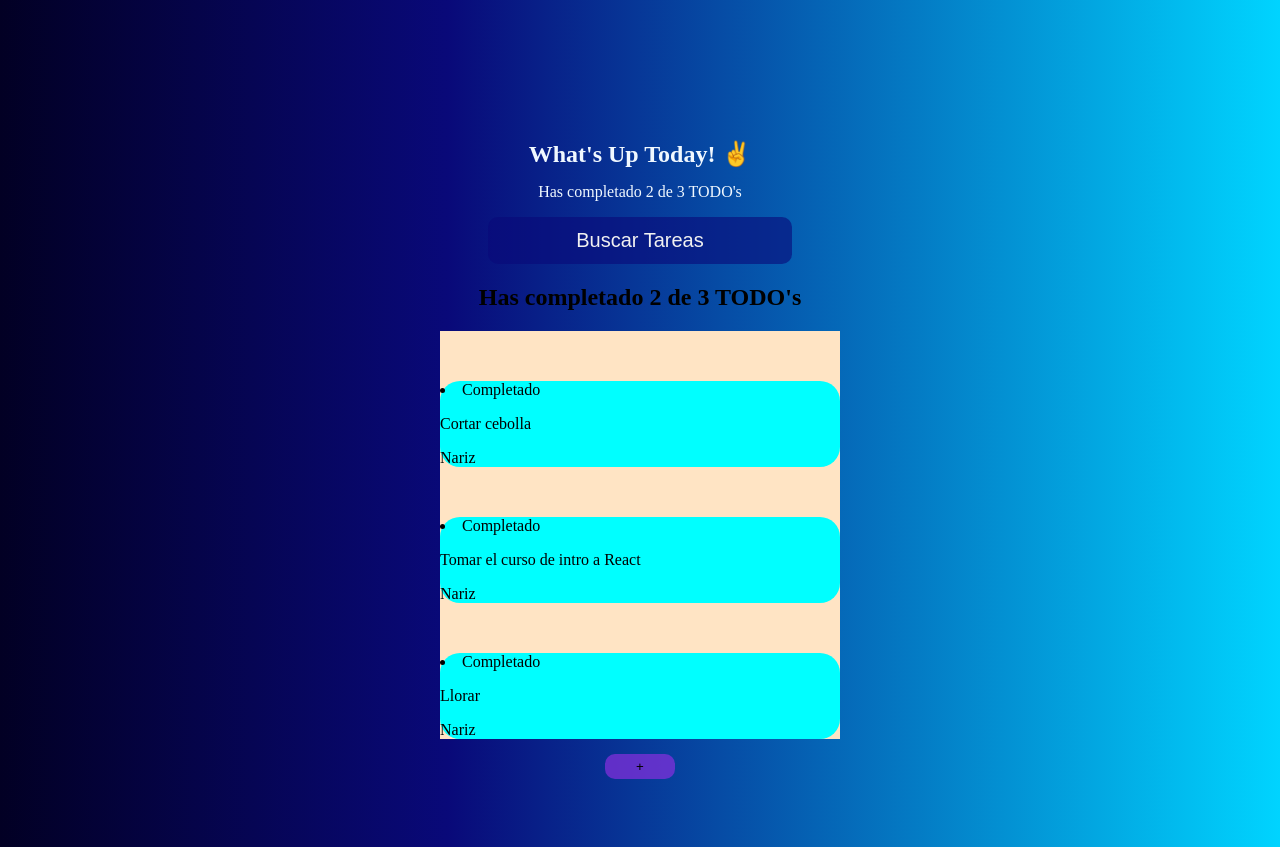
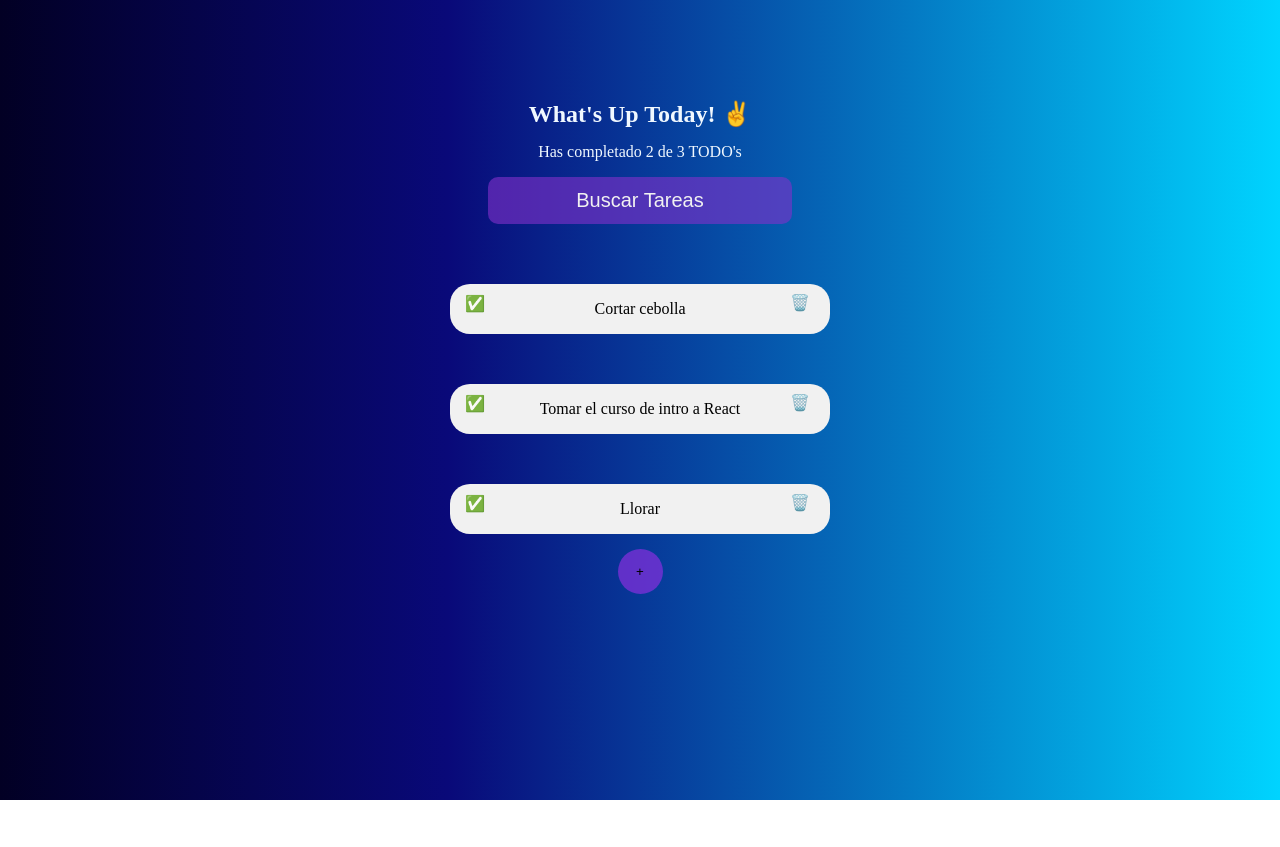
Before and after one commit to antuansabe/ToDo, a React (Create React App) app: page / in a window 1280 px wide. After the commit the page ends 800 px from the top, so only its background shows below. Built offline with nearby package versions, Linux system fonts and the light colour scheme.

Commit message:
styled(items/list) finish style detalis

```diff
--- a/src/App.js
+++ b/src/App.js
@@ -20,11 +20,15 @@ function App() {
   <>
     <TodoCounter />
 
-    <TodoSearch />
+
 
     <TodoList>
         { todos.map(todo => (
-        <TodoItem key={todo.text}  text={todo.text} />
+        <TodoItem
+        key={todo.text}
+          text={todo.text}
+          completed={todo.completed}
+          />
         ))}
     </TodoList>
     <CreateTodoButton />
--- a/src/CreateTodoButton.css
+++ b/src/CreateTodoButton.css
@@ -1,8 +1,9 @@
 button {
     background-color: rgba(138, 47, 223, 0.694);
     border-style: none;
-    border-radius: 10px;
-    height: 25px;
-    width: 70px;
+    border-radius: 40px;
+    height: 45px;
+    width: 45px;
     margin-bottom: 60px;
+    cursor:pointer;
 }
--- a/src/TodoCounter.css
+++ b/src/TodoCounter.css
@@ -4,13 +4,13 @@
     display: flex;
     flex-direction: column;
     align-items: center;
-    margin-top: 60px;
+    margin-top: 20px;
     color: aliceblue;
 }
 
 
 .input__counter {
-    background-color: rgba(9, 9, 121, 0.605);
+    background-color: rgba(130, 48, 203, 0.605);
     border-radius: 10px;
     border-style: none;
     font-size: 20px;
@@ -18,7 +18,7 @@
     color: rgb(127, 185, 255);
     width: 300px;
     height: 45px;
-
+    margin-bottom: 10px;
 }
 
 ::placeholder {
--- a/src/TodoItem.js
+++ b/src/TodoItem.js
@@ -5,9 +5,9 @@ function TodoItem(props) {
         <>
         <div>
             <li>
-                <span> Completado </span>
+                <span className="okey" > ✅ </span>
                 <p>{props.text}</p>
-                <span>Nariz</span>
+                <span className="basura">🗑️</span>
             </li>
             </div>
         </>
--- a/src/item.css
+++ b/src/item.css
@@ -7,10 +7,26 @@ div {
 
 
 li {
-    width: 400px;
+    display: flex;
+    flex-direction:row;
+    justify-content:space-between;
+    width: 380px;
     border-radius: 20px;
-    background-color: aqua;
-
+    background-color:#f1f1f1;
     margin-top: -10px;
 
 }
+
+.okey {
+    margin-top: 10px;
+    margin-left: 15px;
+    margin-right: 20px;
+    cursor:pointer;
+}
+
+.basura{
+    margin-top:9px;
+    margin-left: 15px;
+    margin-right: 20px;
+    cursor:pointer;
+}
--- a/src/list.css
+++ b/src/list.css
@@ -1,5 +1,6 @@
 .section__list{
-    background-color: bisque;
+    margin-left: 10px;
+    margin-right: 10px;
     margin-bottom: 15px;
     width: 400px;
 }
```
